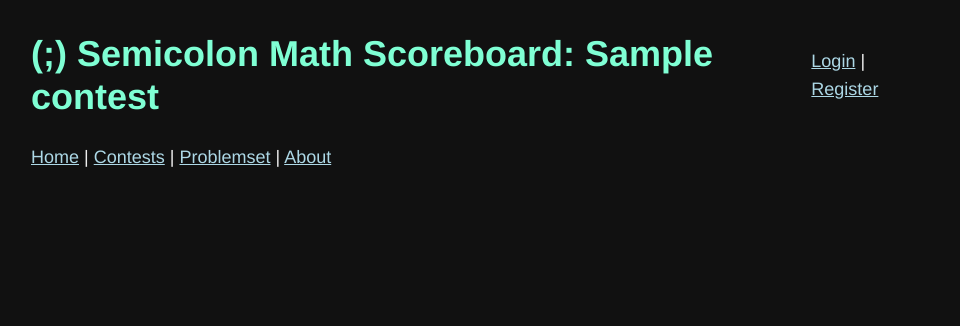
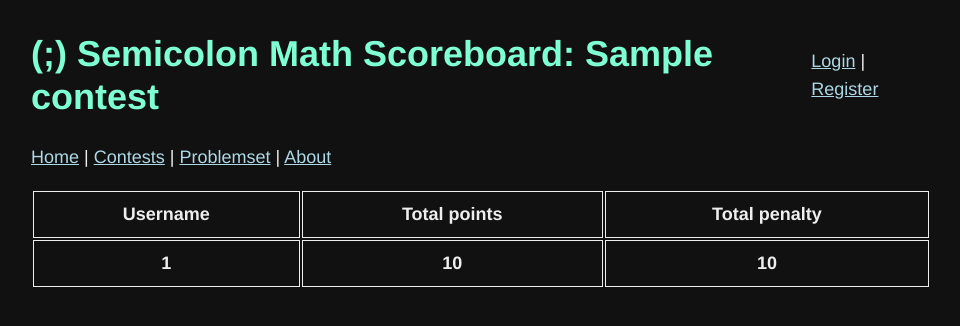
Before and after one commit to bkf2020/semicolon, a Django app: page /contests/1/scoreboard/ in a window 1280 px wide. Shown: the top 326 px of the page, without its empty margins (159-1119 px from the left). Run offline with Django 4.2, Linux system fonts and the light colour scheme; tables that the repository leaves empty hold one stand-in row (values such as "Sample post"); lists and menus that the app fills with data are empty.

Commit message:
Basic scoreboard that displays the user id, total points, and user penalty

```diff
--- a/contests/templates/contests/scoreboard.html
+++ b/contests/templates/contests/scoreboard.html
@@ -35,6 +35,24 @@
 				</div>
 			{% endfor %}
 		{% endif %}
+		<table>
+		<tbody>
+			<tr>
+				<th>Username</th>
+				<th>Total points</th>
+				<th>Total penalty</th>
+			</tr>
+			{% if user_registrations %}
+			{% for user in user_registrations %}
+			<tr>
+				<th>{{ user.id }}</th>
+				<th>{{ user.total_points }}</th>
+				<th>{{ user.total_penalty }}</th>
+			</tr>
+			{% endfor %}
+			{% endif %}
+		</tbody>
+		</table>
 
   	</body>
 </html>
--- a/contests/views.py
+++ b/contests/views.py
@@ -208,11 +208,16 @@ def arena(request, index):
 
 def scoreboard(request, index):
     contest = Contest.objects.get(pk=index)
+    user_registrations = Registration.objects.filter(
+        contest_id=contest.id
+    ).order_by('-total_points', 'total_penalty')
+
     if(timezone.now() <= contest.end_time):
         messages.error(request, f"You cannot view the scoreboard because the contest '{contest.name}' has not finished yet!")
         return redirect('contests-home')
 
     context = {
-        'contest': contest
+        'contest': contest,
+        'user_registrations': user_registrations
     }
     return render(request, 'contests/scoreboard.html', context)
```
